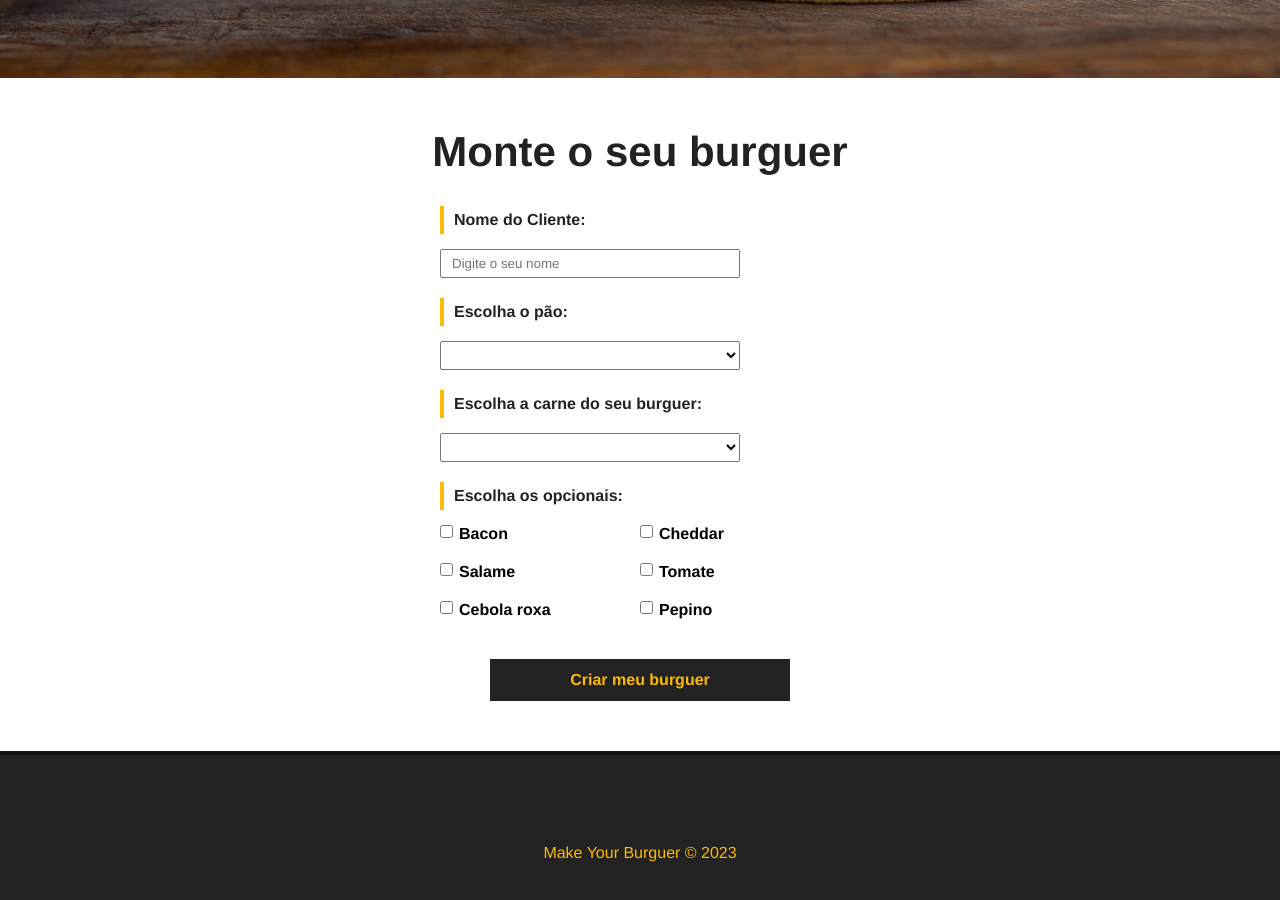
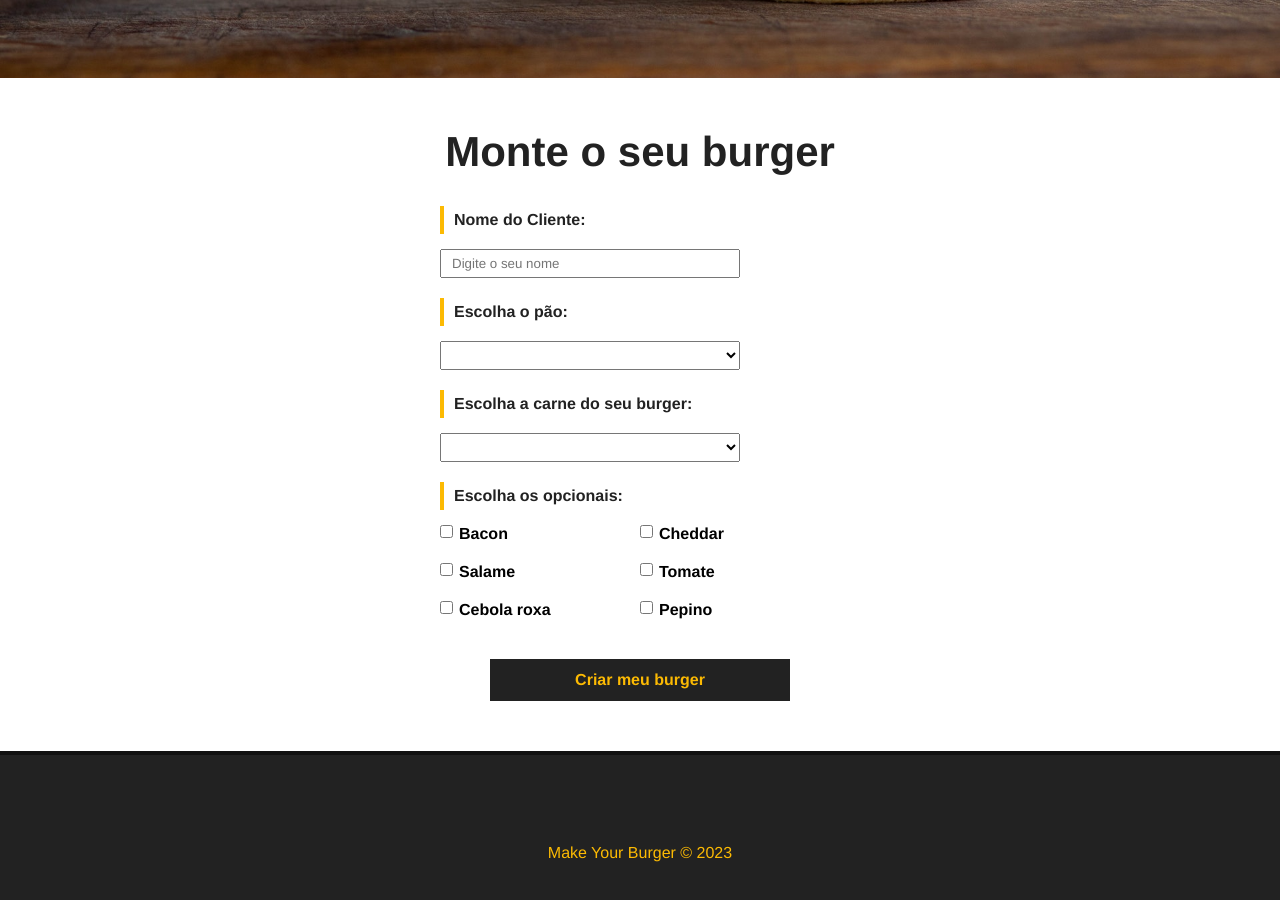
Before and after one commit to JoseHenriquePatrocinio/makeyourburger, a Vue app: page / in a window 1280 px wide. Shown: the part 500-1400 px from the top of the page. Built offline with nearby package versions, Linux system fonts and the light colour scheme; data requests are answered from the project's data file.

Commit message:
fix: Correção erro de digitação

```diff
--- a/package.json
+++ b/package.json
@@ -1,5 +1,5 @@
 {
-  "name": "makeyourburguer",
+  "name": "makeyourburger",
   "version": "0.1.0",
   "private": true,
   "scripts": {
--- a/src/App.vue
+++ b/src/App.vue
@@ -15,7 +15,7 @@ export default {
   data() {
     return {
       logo_src: "/img/logo.png",
-      app_name: "Make Your Burguer"
+      app_name: "Make Your Burger"
     }
   }
 }
--- a/src/components/Banner.vue
+++ b/src/components/Banner.vue
@@ -1,6 +1,6 @@
 <template>
 <div id="main-banner">
-    <h1>Make Your Burguer</h1>
+    <h1>Make Your Burger</h1>
 </div>
 </template>
 
--- a/src/components/BurguerForm.vue
+++ b/src/components/BurgerForm.vue
@@ -2,7 +2,7 @@
     <div>
         <Message :msg="msg" v-show="msg" />
         <div>
-            <form id="burguer-form" @submit="createBurguer">
+            <form id="burger-form" @submit="createBurger">
                 <div class="input-container">
                     <label for="nome">Nome do Cliente:</label>
                     <input type="text" id="nome" v-model="nome" placeholder="Digite o seu nome">
@@ -17,7 +17,7 @@
                     </select>
                 </div>
                 <div class="input-container">
-                    <label for="carne">Escolha a carne do seu burguer:</label>
+                    <label for="carne">Escolha a carne do seu burger:</label>
                     <select name="carne" id="carne" v-model="carne">
                         <option value="">Selecione a carne</option>
                         <option v-for="carne in carnes" :key="carne.id" :value="carne.tipo">
@@ -33,7 +33,7 @@
                     </div>
                 </div>
                 <div class="input-container">
-                    <input type="submit" class="submit-btn" value="Criar meu burguer">
+                    <input type="submit" class="submit-btn" value="Criar meu burger">
                 </div>
             </form>
         </div>
@@ -43,7 +43,7 @@
 <script>
 import Message from './Message.vue';
 export default {
-    name: "BurguerForm",
+    name: "BurgerForm",
     components: {
         Message
     },
@@ -72,7 +72,7 @@ export default {
             this.carnes = data.carnes;
             this.opcionaisdata = data.opcionais;
         },
-        async createBurguer(e) {
+        async createBurger(e) {
             e.preventDefault();
 
             const data = {
@@ -115,7 +115,7 @@ export default {
 </script>
 
 <style scoped>
-#burguer-form {
+#burger-form {
     max-width: 400px;
     margin: 0 auto;
 }
--- a/src/components/Footer.vue
+++ b/src/components/Footer.vue
@@ -1,6 +1,6 @@
 <template>
     <footer id="footer">
-        <p>Make Your Burguer &copy; 2023</p>
+        <p>Make Your Burger &copy; 2023</p>
     </footer>
 </template>
 
--- a/src/views/HomeView.vue
+++ b/src/views/HomeView.vue
@@ -1,20 +1,20 @@
 <template>
   <Banner />
   <div class="main-container">
-    <h1>Monte o seu burguer</h1>
-    <BurguerForm />
+    <h1>Monte o seu burger</h1>
+    <BurgerForm />
   </div>
 </template>
 
 <script>
 import Banner from '@/components/Banner.vue';
-import BurguerForm from '@/components/BurguerForm.vue';
+import BurgerForm from '@/components/BurgerForm.vue';
 
 export default{
   name:"Home",
   components:{
       Banner,
-      BurguerForm
+      BurgerForm
   }
 }
 </script>
```
Also changed, not shown: 2 other files (tests, documents, lock files or other folders).
